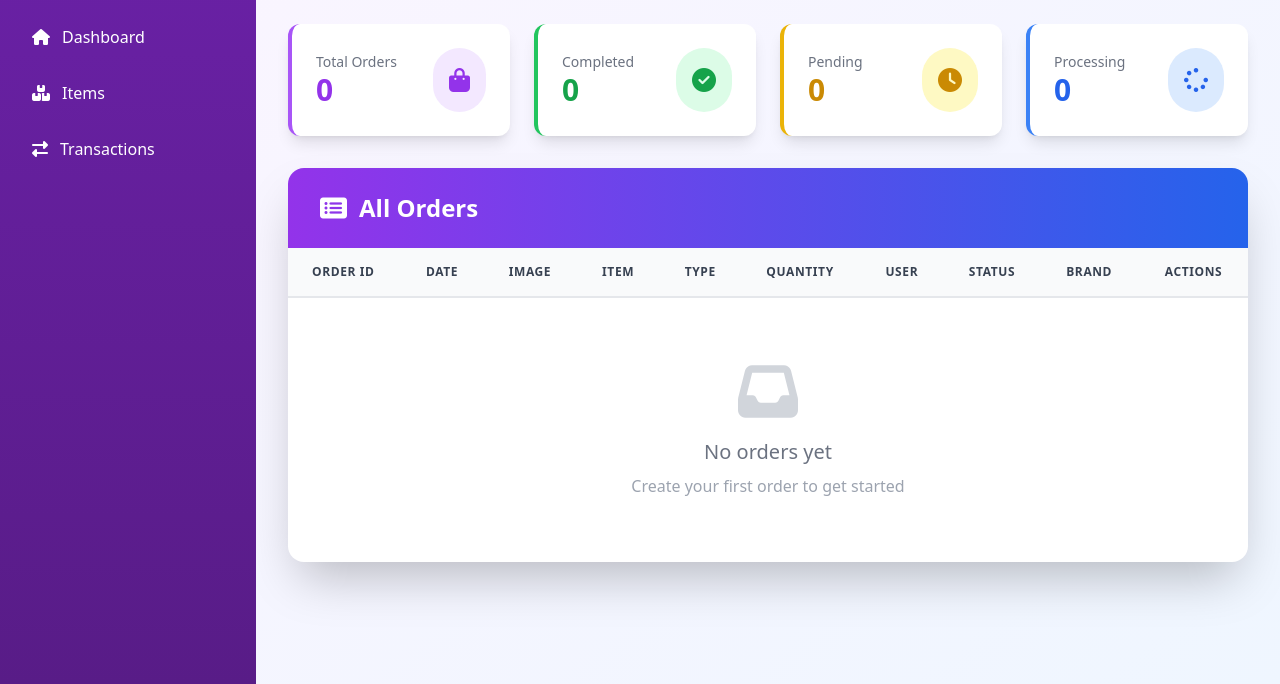
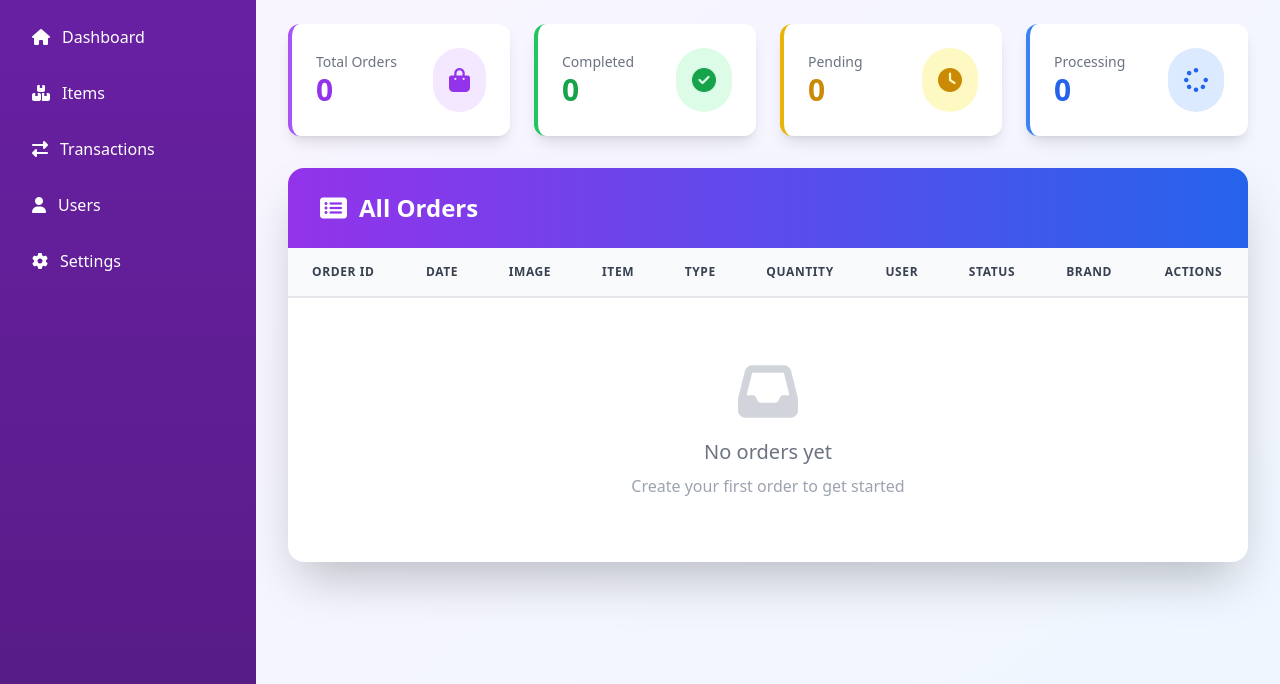
Before and after one commit to sapiia/inventory, a website: page pages/transection.html in a window 1280 px wide. Shown: the part 116-800 px from the top of the page. Drawn offline with nearby package versions, Linux system fonts and the light colour scheme.

Commit message:
fix/navbar

```diff
--- a/pages/transection.html
+++ b/pages/transection.html
@@ -121,6 +121,8 @@
                     <li><a href="../index.html" class="w-full text-left py-3 px-4 rounded-lg hover:bg-purple-700 flex items-center gap-3 block"><i class="fas fa-home"></i> Dashboard</a></li>
                     <li><a href="../index.html#items" class="w-full text-left py-3 px-4 rounded-lg hover:bg-purple-700 flex items-center gap-3 block"><i class="fas fa-boxes"></i> Items</a></li>
                     <li><button id="nav-transactions" class="w-full text-left py-3 px-4 rounded-lg sidebar-active flex items-center gap-3"><i class="fas fa-exchange-alt"></i> Transactions</button></li>
+                    <li><button id="nav-users" class="w-full text-left py-3 px-4 rounded-lg hover:bg-purple-700 flex items-center gap-3"><i class="fas fa-user"></i> Users</button></li>
+                    <li><button id="nav-settings" class="w-full text-left py-3 px-4 rounded-lg hover:bg-purple-700 flex items-center gap-3"><i class="fas fa-cog"></i> Settings</button></li>
                 </ul>
             </nav>
         </aside>
```
Also changed, not shown: index.html (+1 -1 lines).
